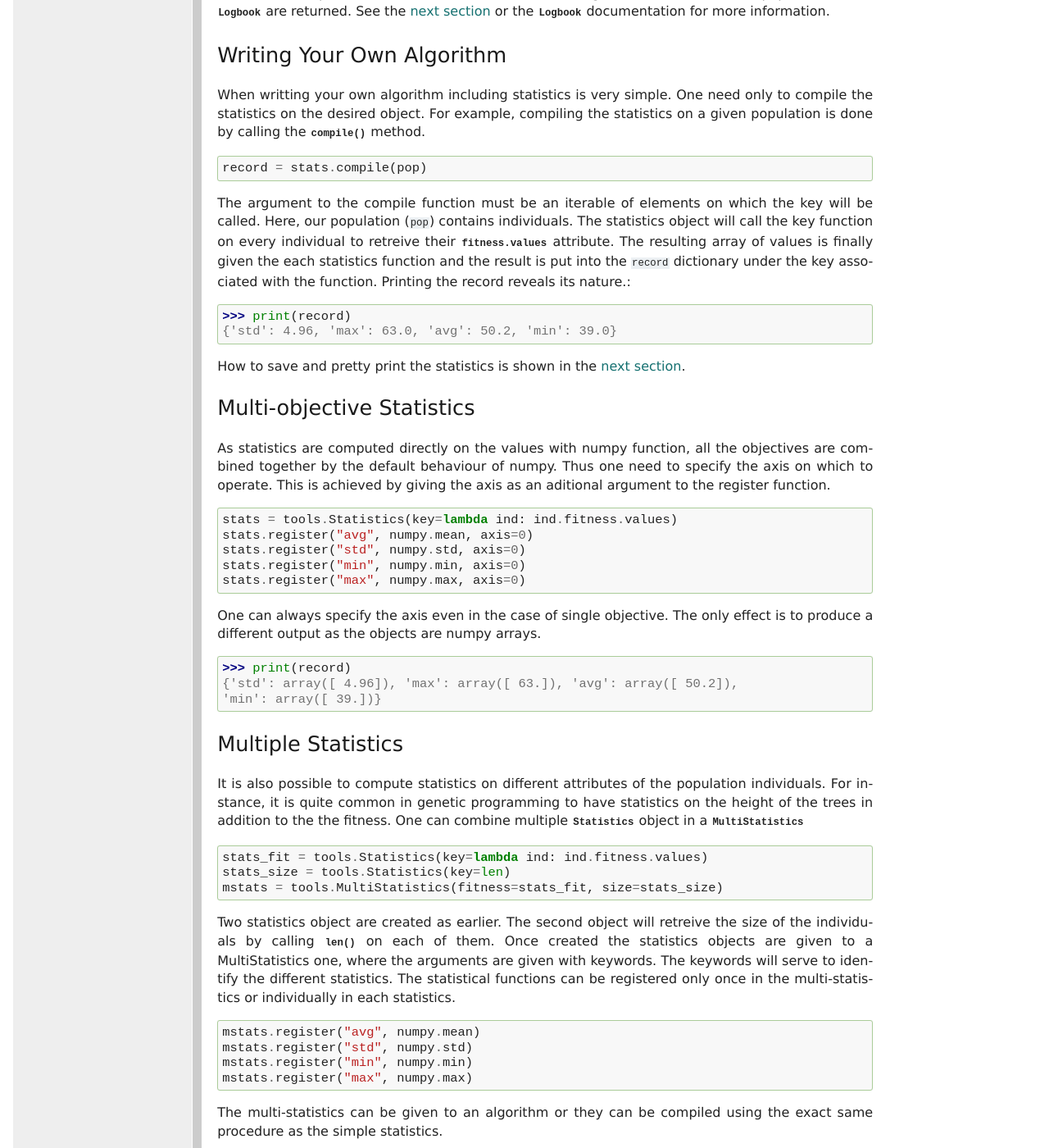
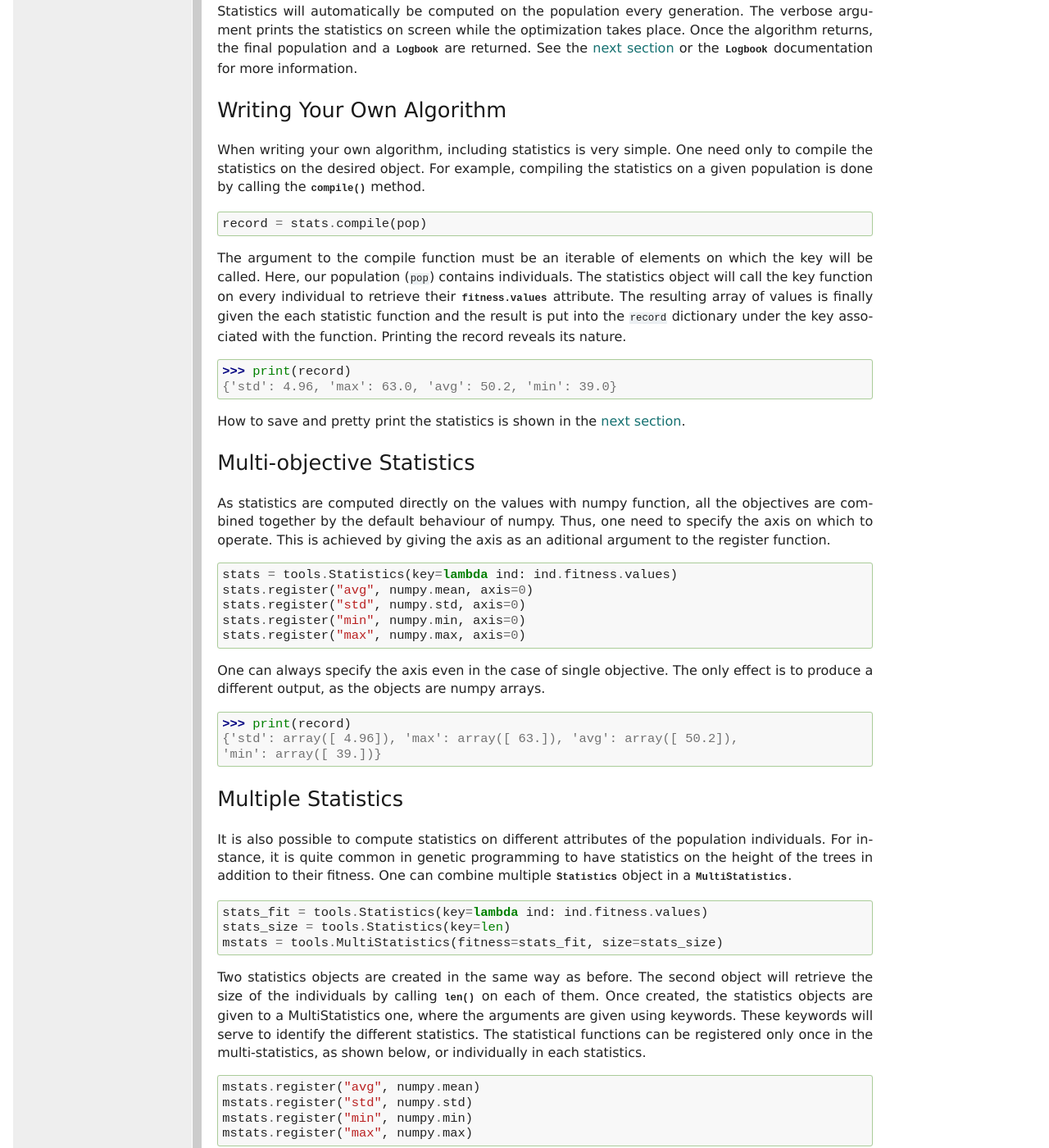
Before and after one commit to DEAP/deap, a Sphinx documentation site: the page built from doc/tutorials/basic/part3.rst, in a window 1280 px wide and 1400 px high, scrolled down 781 px. Shown: the whole window at 82% size. Built offline with Sphinx 7.4.7, drawn with Linux system fonts in a browser that asks for light colours; formulas are drawn with MathJax 3; pages that are not in the unit, such as notebooks, are missing from menus; some of the changed text lies outside the part shown.

Commit message:
Minor linguistic review of tutorial part 3.
--HG--
branch : dev

```diff
--- a/doc/tutorials/basic/part3.rst
+++ b/doc/tutorials/basic/part3.rst
@@ -1,35 +1,35 @@
 Computing Statistics
 ====================
 Often, one wants to compile statistics on what is going on in the optimization.
-The :class:`~deap.tools.Statistics` are able to compile such data on arbitrary attributes of any designated object. To do that, one need to register statistics functions inside the stats objects using the exact same syntax as the toolbox.
+The :class:`~deap.tools.Statistics` are able to compile such data on arbitrary attributes of any designated object. To do that, one need to register the desired statistic functions inside the stats object using the exact same syntax as the toolbox.
 
 .. literalinclude:: /code/tutorials/part_3/stats.py
    :lines: 12
 
-The statistics object is created using a key as first argument. The key is a function used latter to the data on which the statistics are computed. The given key indicates to use the :attr:`fitness.values` attribute of each given element.
+The statistics object is created using a key as first argument. This key must be supplied a function that will later be applied to the data on which the statistics are computed. The previous code sample uses the :attr:`fitness.values` attribute of each element.
 
 .. literalinclude:: /code/tutorials/part_3/stats.py
    :lines: 13-16
 
-The statistical functions are now registered. The ``register`` function expects an alias as first argument, and a function operating on vectors as second argument. Any subsequent argument is passed to the the function when called. The creation of the statistics object is now complete.
+The statistical functions are now registered. The ``register`` function expects an alias as first argument and a function operating on vectors as second argument. Any subsequent argument is passed to the function when called. The creation of the statistics object is now complete.
 
 Predefined Algorithms
 ---------------------
-When using a predefined algorithm such as :func:`~deap.algorithms.eaSimple`, :func:`~deap.algorithms.eaMuPlusLambda`, :func:`~deap.algorithms.eaMuCommaLambda`, or :func:`~deap.algorithms.eaGenerateUpdate`, the just created statistics object can be given as argument to the algorithm.
+When using a predefined algorithm such as :func:`~deap.algorithms.eaSimple`, :func:`~deap.algorithms.eaMuPlusLambda`, :func:`~deap.algorithms.eaMuCommaLambda`, or :func:`~deap.algorithms.eaGenerateUpdate`, the statistics object previously created can be given as argument to the algorithm.
 
 .. literalinclude:: /code/tutorials/part_3/stats.py
    :lines: 50-51
 
-Automatically, statistics will be computed on the population every generation. The verbose argument allows to print the statistics on screen. Once the algorithm returns, the final population and a :class:`~deap.tools.Logbook` are returned. See the :ref:`next section <logging>` or the :class:`~deap.tools.Logbook` documentation for more information.
+Statistics will automatically be computed on the population every generation. The verbose argument prints the statistics on screen while the optimization takes place. Once the algorithm returns, the final population and a :class:`~deap.tools.Logbook` are returned. See the :ref:`next section <logging>` or the :class:`~deap.tools.Logbook` documentation for more information.
 
 Writing Your Own Algorithm
 --------------------------
-When writting your own algorithm including statistics is very simple. One need only to compile the statistics on the desired object. For example, compiling the statistics on a given population is done by calling the :meth:`~deap.tools.Statistics.compile` method.
+When writing your own algorithm, including statistics is very simple. One need only to compile the statistics on the desired object. For example, compiling the statistics on a given population is done by calling the :meth:`~deap.tools.Statistics.compile` method.
 
 .. literalinclude:: /code/tutorials/part_3/stats.py
    :lines: 38
 
-The argument to the compile function must be an iterable of elements on which the key will be called. Here, our population (``pop``) contains individuals. The statistics object will call the key function on every individual to retreive their :attr:`fitness.values` attribute. The resulting array of values is finally given the each statistics function and the result is put into the ``record`` dictionary under the key associated with the function. Printing the record reveals its nature.::
+The argument to the compile function must be an iterable of elements on which the key will be called. Here, our population (``pop``) contains individuals. The statistics object will call the key function on every individual to retrieve their :attr:`fitness.values` attribute. The resulting array of values is finally given the each statistic function and the result is put into the ``record`` dictionary under the key associated with the function. Printing the record reveals its nature.
 
    >>> print(record)
    {'std': 4.96, 'max': 63.0, 'avg': 50.2, 'min': 39.0}
@@ -38,12 +38,12 @@
 
 Multi-objective Statistics
 --------------------------
-As statistics are computed directly on the values with numpy function, all the objectives are combined together by the default behaviour of numpy. Thus one need to specify the axis on which to operate. This is achieved by giving the axis as an aditional argument to the register function.
+As statistics are computed directly on the values with numpy function, all the objectives are combined together by the default behaviour of numpy. Thus, one need to specify the axis on which to operate. This is achieved by giving the axis as an aditional argument to the register function.
 
 .. literalinclude:: /code/tutorials/part_3/stats.py
    :lines: 41-45
 
-One can always specify the axis even in the case of single objective. The only effect is to produce a different output as the objects are numpy arrays.
+One can always specify the axis even in the case of single objective. The only effect is to produce a different output, as the objects are numpy arrays.
 
    >>> print(record)
    {'std': array([ 4.96]), 'max': array([ 63.]), 'avg': array([ 50.2]),
@@ -51,17 +51,17 @@
 
 Multiple Statistics
 -------------------
-It is also possible to compute statistics on different attributes of the population individuals. For instance, it is quite common in genetic programming to have statistics on the height of the trees in addition to the the fitness. One can combine multiple :class:`~deap.tools.Statistics` object in a :class:`~deap.tools.MultiStatistics`
+It is also possible to compute statistics on different attributes of the population individuals. For instance, it is quite common in genetic programming to have statistics on the height of the trees in addition to their fitness. One can combine multiple :class:`~deap.tools.Statistics` object in a :class:`~deap.tools.MultiStatistics`.
 
 .. literalinclude:: /code/tutorials/part_3/multistats.py
    :lines: 14-16
 
-Two statistics object are created as earlier. The second object will retreive the size of the individuals by calling :func:`len` on each of them. Once created the statistics objects are given to a MultiStatistics one, where the arguments are given with keywords. The keywords will serve to identify the different statistics. The statistical functions can be registered only once in the multi-statistics or individually in each statistics.
+Two statistics objects are created in the same way as before. The second object will retrieve the size of the individuals by calling :func:`len` on each of them. Once created, the statistics objects are given to a MultiStatistics one, where the arguments are given using keywords. These keywords will serve to identify the different statistics. The statistical functions can be registered only once in the multi-statistics, as shown below, or individually in each statistics.
 
 .. literalinclude:: /code/tutorials/part_3/multistats.py
    :lines: 17-20
 
-The multi-statistics can be given to an algorithm or they can be compiled using the exact same procedure as the simple statistics.
+The multi-statistics object can be given to an algorithm or they can be compiled using the exact same procedure as the simple statistics.
 
 .. literalinclude:: /code/tutorials/part_3/multistats.py
    :lines: 54
@@ -81,14 +81,14 @@
 .. literalinclude:: /code/tutorials/part_3/logbook.py
    :lines: 7-8
 
-The :meth:`~deap.tools.Logbook.record` method takes a variable number of argument, each of which is a data to be recorded. In the last example, we saved the generation, the number of evaluations and everything contained in the ``record`` produced by a statistics object using the start magic. All record will be kept in the logbook until its destruction.
+The :meth:`~deap.tools.Logbook.record` method takes a variable number of argument, each of which is a data to be recorded. In the last example, we saved the generation, the number of evaluations and everything contained in the ``record`` produced by a statistics object using the star magic. All record will be kept in the logbook until its destruction.
 
-After a number of records, one may want to retreive the information contained in the logbook.
+After a number of records, one may want to retrieve the information contained in the logbook.
 
 .. literalinclude:: /code/tutorials/part_3/logbook.py
    :lines: 12
 
-The :meth:`~deap.tools.Logbook.select` method provides a way to retrieve all the information associated with a keyword in all records. The :meth:`~deap.tools.Logbook.select` method takes a variable number of string arguments, which are exactly the keyword used in the record or statistics object. Here, we retrieved the generation and the average fitness using a single call to select.
+The :meth:`~deap.tools.Logbook.select` method provides a way to retrieve all the information associated with a keyword in all records. This method takes a variable number of string arguments, which are the keywords used in the record or statistics object. Here, we retrieved the generation and the average fitness using a single call to select.
 
 A logbook is a picklable object (as long as all inserted objects are picklable) providing a very nice way to save the statistics of an evolution on disk.
 
@@ -149,7 +149,7 @@
 .. literalinclude:: /code/tutorials/part_3/logbook.py
    :lines: 38-40
 
-The generations, minimum fitness and average size are obtained in order. If some data is not available, a :data:`None` appears in the vector.
+The generations, minimum fitness and average size are obtained, chronologically ordered. If some data is not available, a :data:`None` appears in the vector.
 
 Some Plotting Sugar
 -------------------
@@ -158,7 +158,7 @@
 .. literalinclude:: /code/tutorials/part_3/logbook.py
    :lines: 38-41,42-61
 
-When added to the symbolic regression example it gives
+When added to the symbolic regression example, it gives the following graphic:
 
 .. image:: /_images/twin_logbook.png
    :width: 50%
```
Also changed, not shown: other parts of doc/tutorials/basic/part3.rst (+5 -5 lines).
